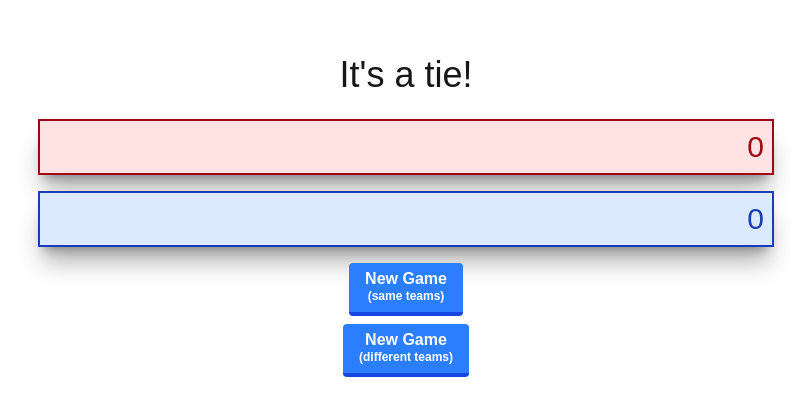
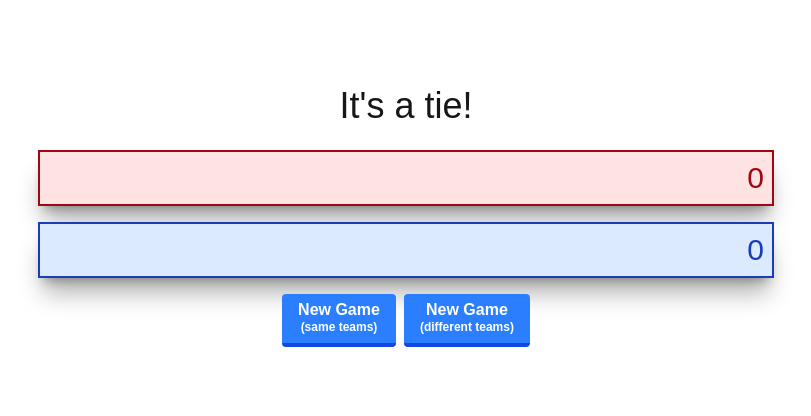
Before and after one commit to Merk42/cornholder, a Next.js app: page /pwa/cornholder/winner in a window 1280 px wide. Shown: the part 184-600 px from the top of the page, without its empty margins (234-1045 px from the left). Built offline with nearby package versions, Linux system fonts and the light colour scheme.

Commit message:
side by side new game buttons

```diff
--- a/app/winner/page.tsx
+++ b/app/winner/page.tsx
@@ -49,13 +49,10 @@ export default function Winner() {
                     {score.team2}
                 </dd>
             </dl>
-            <div className='mt-4'>
+            <div className='mt-4 flex justify-center gap-2'>
                 <button onClick={handleClickSame} className={`leading-none ${DEFAULT_BUTTON}`}>New Game<br></br><span className='text-xs'>(same teams)</span></button>
-            </div>
-            <div className='mt-2'>
                 <button onClick={handleClickDiff} className={`leading-none ${DEFAULT_BUTTON}`}>New Game<br></br><span className='text-xs'>(different teams)</span></button>
             </div>
         </div>
-
     )
 }
```
